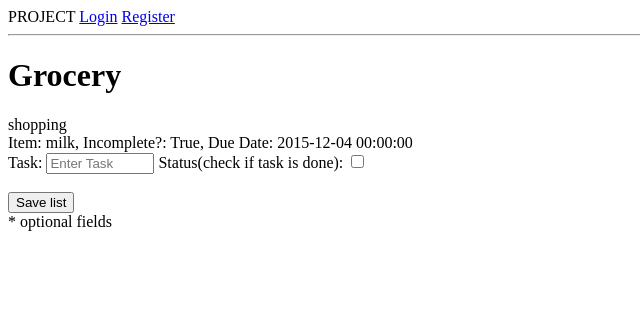
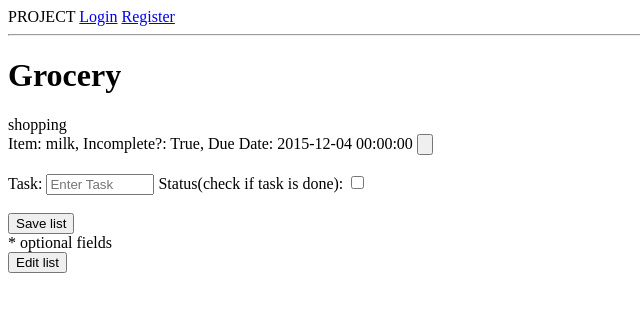
Before and after one commit to neetiptl/Hackbright-Project, a Flask app: page /lists/1 in a window 1280 px wide. Shown: the top 312 px of the page, without its empty margins (0-640 px from the left). Run offline with Flask 2, Linux system fonts and the light colour scheme; data comes from the database, SQL or seed files in the repository; both versions use the stored data as it was after the commit; some libraries are stand-ins or nearby versions.

Commit message:
added post request for status changing

```diff
--- a/server.py
+++ b/server.py
@@ -105,6 +105,8 @@ def lists(list_id):
 
     return render_template("list_items.html", this_list=this_list)
 
+
+
 ############### Create new lists routes  ###################
 @app.route('/new_list_base', methods=["GET"])
 def new_list_base():
@@ -139,7 +141,6 @@ def base_form():
     groups = Group(user_id=created_by,
                     list_id=list_.list_id,
                     permission = True)
-
 
     db.session.add(groups)
     db.session.commit()
@@ -190,7 +191,7 @@ def new_todo(list_id):
 
 @app.route("/new_shopping/<int:list_id>", methods=["POST"])
 def new_shopping(list_id):
-    "get shopping form data and commit it"
+    """get shopping form data and commit it"""
 
     item_list = request.form.get('item')
     status_notdone_list = request.form.get('status_notdone')
@@ -207,8 +208,6 @@ def new_shopping(list_id):
 
     db.session.add(new_shopping)
     db.session.commit()
-    print "\n\n\n\n New Shopping:"
-    print new_shopping
     shopping_dict = {
         "list_id" : new_shopping.list_id,
         "item" : new_shopping.item,
@@ -216,6 +215,30 @@ def new_shopping(list_id):
     }
 
     return jsonify(shopping_dict)
+
+@app.route("/change_task_status", methods=["POST"])
+def change_task_status():
+    """Change list status if task is complete"""
+    idOfClickedButton = request.form.get('idOfClickedButton')
+    print "\n\n\n\n", "in change task status route", idOfClickedButton
+    list_type = idOfClickedButton.rstrip('_')
+    print list_type
+    item_to_remove_id = idOfClickedButton.lstrip('_')
+    print item_to_remove_id
+    ## Update row in shoppings or to_dos table
+    if list_type == "doneToDo":
+        todo_row = To_Do.query.filter_by(to_do_id=to_do_id).one()
+        todo_row.status_notdone = False
+    elif list_type == "doneShopping":
+        shoppings_row = Shoppings.query.filter_by(shopping_id=item_to_remove_id).one()
+        shoppings_row.status_notdone = False
+
+    return "status updated"
+
+
+# @app.route()
+
+
 
 #    return redirect(url_for('lists', list_id=list_id))
 
--- a/templates/list_items.html
+++ b/templates/list_items.html
@@ -4,12 +4,15 @@
         <h1 id="list-items-title">{{this_list.name}}</h1>
         {% if this_list.list_type=='shopping' %}
                 shopping <br>
+            <div id="shopping_list">
                 {% for item in this_list.shoppings %}
                     Item: {{ item.item }}, Incomplete?: {{ item.status_notdone }},
                         {% if item.due_date_shopping %}
                             Due Date: {{ item.due_date_shopping }}
-                    {% endif %} <br>
+                        {% endif %}
+                        <input type="button" class="doneButton" id="doneShopping_{{ item.shopping_id }}" name="status_done"><br><br>
                 {% endfor %}
+            </div>
             <div class="shopping_item">
                 <form id="new-shopping-item" style="none;" action="/new_shopping/{{ this_list.list_id }}" method="POST">
                     <div id = "item-wrapper">
@@ -28,20 +31,22 @@
         {% endif %}
 
 
-        {% if this_list.list_type=='todo' %}
-                todo <br>
-
+        {% if this_list.list_type=='to-do' %}
+                to-do <br>
+            <div id="todo_list">
                 {% for item in this_list.to_dos %}
                 <div class="todo_item">
-
                     Item: {{ item.item }}, Incomplete?: {{ item.status_notdone }},
                         {% if item.due_date_todo %}
                             Due Date: {{ item.due_date_todo }}
                         {% endif %}
+                        <input type="button" class="doneButton" id="doneToDo_{{ item.to_do_id }}" name="status_done"><br><br>
+
                 </div>
                 {% endfor %}
+            </div>
 
-
+            <div class="todo_item">
                 <form id="new-todo-item" style="none;" action="/new_todo/{{ this_list.list_id }}" method="POST">
                     <div id = "item-wrapper">
                         <div class="todo_field">
@@ -60,11 +65,14 @@
                     <input type="submit" name="todo" id="formSubmitId" value="Save list"></input><br>
                     * optional fields
                 </form>
+            </div>
         {% endif %}
+
+        <input type="submit" name="edit" id="edit_list" value="Edit list"></input>
     </div>
 
     <script>
-
+// handle adding to lists in db and on screen
         $("#new-todo-item").on("submit", function (evt) {
             evt.preventDefault();
             var formData = $(this).serializeArray();
@@ -74,12 +82,11 @@
             console.log(results);
             var string = "Item: "+ results.item +" Incomplete?: " + results.status_notdone;
             if (results.due_date_todo){
-                string += "Due Date: " + results.due_date_todo
+                string += "Due Date: " + results.due_date_todo;
             }
-            var new_list_item = $('<div>').html(string)
-            $('.todo_field').append(new_list_item)
+            var new_list_item = $('<div>').html(string);
+            $('#todo_list').append(new_list_item);
         }
-
 
         $("#new-shopping-item").on("submit", function (evt) {
             evt.preventDefault();
@@ -90,11 +97,37 @@
             console.log(results);
             var string = "Item: "+ results.item +" Incomplete?: " + results.status_notdone;
             if (results.due_date_shopping){
-                string += "Due Date: " + results.due_date_shopping
+                string += "Due Date: " + results.due_date_shopping;
             }
-            var new_list_item = $('<div>').html(string)
-            $('.shopping_field').append(new_list_item)
-        }
+            var new_list_item = $('<div>').html(string);
+            $('#shopping_list').append(new_list_item);
+        };
+//
+
+//function to repopulate toDo list displayed with edits
+        function populateToDoList () {
+            console.log("in populateToDoList js function");
+            //empty div of old list
+            //FIXME - won't this delete my jinja populating loops? Should they be down here?
+            // or repeat down here. those are for initial display?
+            $('#list-items').empty();
+            //go to '/lists/<int:list_id>' server route
+            // $.post('lists/<int:list_id>', )
+            //return json of full toDo list
+
+        };
+
+        $(".doneButton").on("click", function (evt) {
+            //identify which button was clicked --> which item
+            alert(this.id);
+            var idOfClickedButton = { 'idOfClickedButton' : this.id };
+            console.log(idOfClickedButton);
+            //go to server and remove from db
+
+            $.post('/change_task_status', idOfClickedButton, populateToDoList);
+        });
+
+
 
     </script>
 
```
Also changed, not shown: mydatabase.db. Lines whose indentation alone changed are shown as unchanged.
